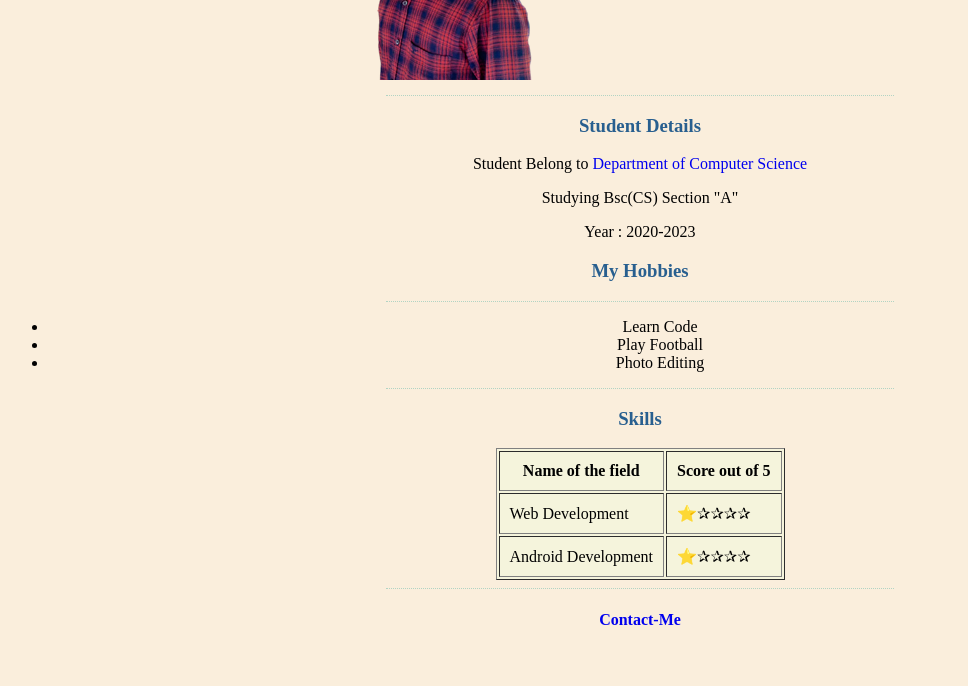
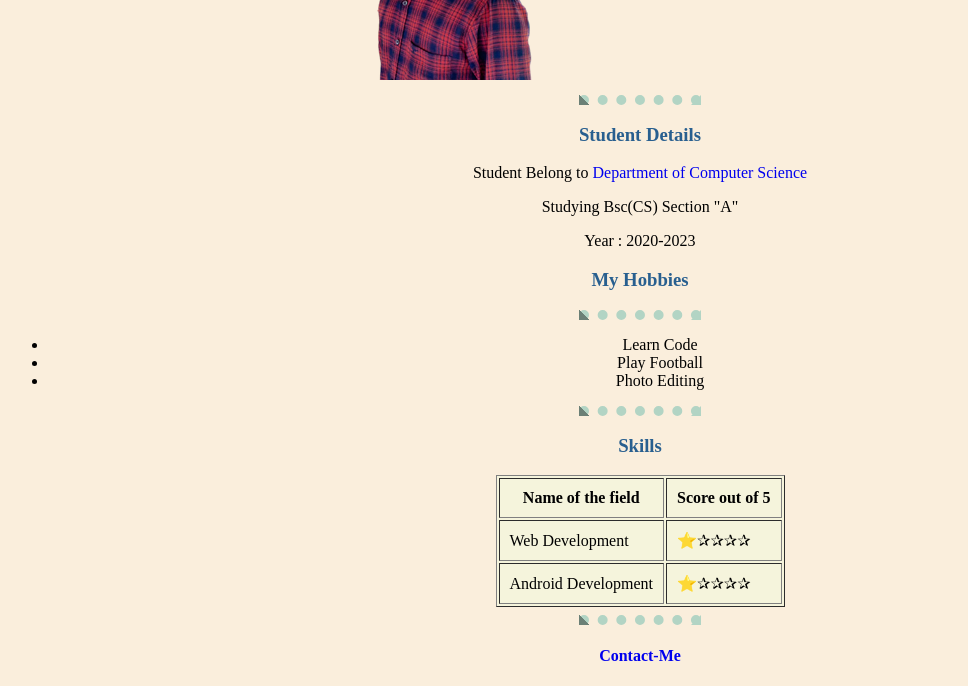
Before and after one commit to AjaySharma2003/CV, a plain HTML site: page index.html in a window 1280 px wide. Shown: the part 182-868 px from the top of the page, without its empty margins (0-968 px from the left). Before the commit the page ends 832 px from the top, so only its background shows below. Drawn offline with Linux system fonts and the light colour scheme.

Commit message:
Update style.css

```diff
--- a/style.css
+++ b/style.css
@@ -2,10 +2,11 @@ body{
 	background-color:#faeedc;
 }
 hr{
-	border-style: dotted;
-	width: 40%;
+	border-top-style: dotted;
+	width: 8%;
 	border-color: #b2d4c4;
 	border-bottom-style: none;
+	border-width:10px;
 	}
 h1{
 	color:#2a6975 ;
```
